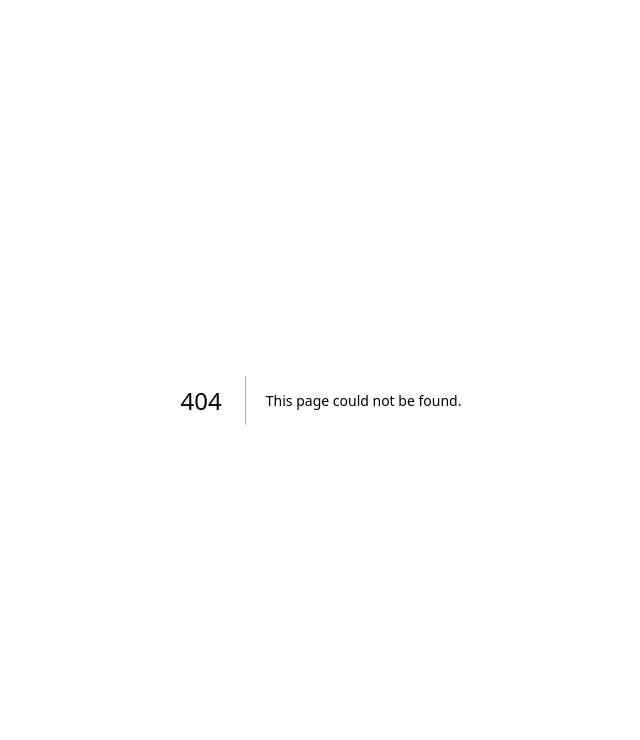
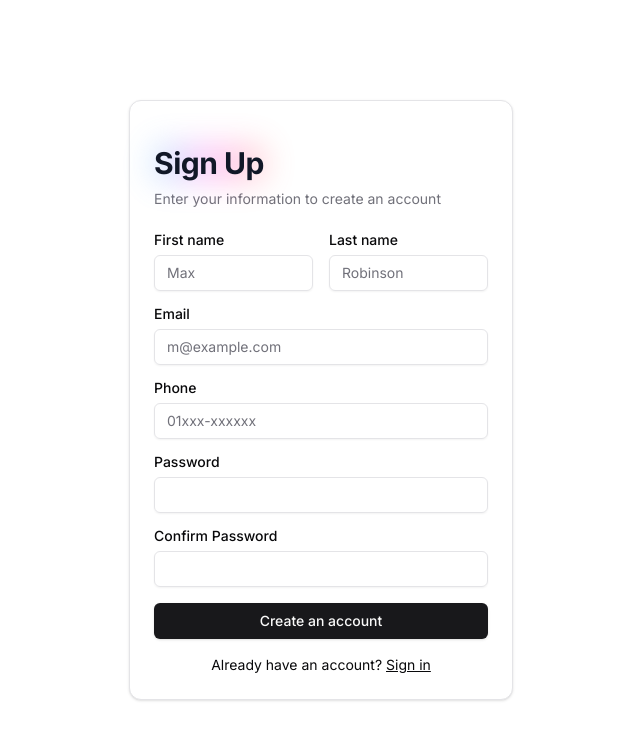
Before and after one commit to infomotin/next_app_LMS, a Next.js app: page /register/instructor in a window 1280 px wide. Before the commit this address had no page. Shown: the top 740 px of the page, without its empty margins (319-959 px from the left). Built offline with nearby package versions, Linux system fonts and the light colour scheme.

Commit message:
Front End Data capture and get it send it post method with api return respons catch next route set

```diff
--- a/app/(main)/page.js
+++ b/app/(main)/page.js
@@ -130,11 +130,11 @@ const HomePage = async() => {
                         way.”
                     </p>
                     <div className="flex items-center gap-3 flex-wrap justify-center">
-                        <Link href="" className={cn(buttonVariants({ size: "lg" }))}>
+                        <Link href="/courses" className={cn(buttonVariants({ size: "lg" }))}>
                             Explore Now
                         </Link>
                         <Link
-                            href=""
+                            href="/register/instructor"
                             className={cn(buttonVariants({ variant: "outline", size: "lg" }))}
                         >
                             Become An Instructor
--- /dev/null
+++ b/app/register/[role]/page.jsx
@@ -0,0 +1,14 @@
+import React from 'react';
+import {SignupForm} from '../_components/signup-form';
+
+const RegisterPage = ({params:{role}}) => {
+    return (
+        <div className='w-full flex-col h-screen flex items-center justify-center'>
+            <div className='container'>
+                <SignupForm role={role} />
+            </div>
+        </div>
+    );
+};
+
+export default RegisterPage;
--- a/app/register/_components/signup-form.jsx
+++ b/app/register/_components/signup-form.jsx
@@ -1,5 +1,6 @@
+
+"use client"
 import Link from "next/link";
-
 import { Button } from "@/components/ui/button";
 import {
   Card,
@@ -10,8 +11,53 @@ import {
 } from "@/components/ui/card";
 import { Input } from "@/components/ui/input";
 import { Label } from "@/components/ui/label";
+import { useRouter } from "next/navigation";
 
-export function SignupForm() {
+export function SignupForm({role}) {
+
+   const router = useRouter();
+
+   async function onSubmit(event) {
+    event.preventDefault();
+
+    try {
+      const formData = new FormData(event.target);
+      const first_name = formData.get("first-name");
+      const last_name = formData.get("last-name");
+      const email = formData.get("email");
+      const phone = formData.get("phone");
+      const password = formData.get("password");
+      const userRole = ((role==="student")||(role==="instructor"))? role:"Student";
+
+      const response = await fetch("/api/register", {
+        method: "POST",
+        headers: {
+          "Content-Type": "application/json",
+        },
+        body: JSON.stringify({
+          first_name,
+          last_name,
+          email,
+          phone,
+          password,
+          userRole
+        })
+      });
+
+      if (!response.ok) {
+        throw new Error("Failed to create user");
+      }
+      response.status === 201 && router.push("/login");
+      const data = await response.json();
+      console.log(data);
+      return data;
+
+    } catch (error) {
+      console.error("Error submitting form:", error);
+      return null;
+    }
+  };
+
   return (
     <Card className="mx-auto max-w-sm">
       <CardHeader>
@@ -27,15 +73,16 @@ export function SignupForm() {
         </CardDescription>
       </CardHeader>
       <CardContent>
+        <form onSubmit={onSubmit}>
         <div className="grid gap-4">
           <div className="grid grid-cols-2 gap-4">
             <div className="grid gap-2">
               <Label htmlFor="first-name">First name</Label>
-              <Input id="first-name" placeholder="Max" required />
+              <Input id="first-name" name="first-name" placeholder="Max" required />
             </div>
             <div className="grid gap-2">
               <Label htmlFor="last-name">Last name</Label>
-              <Input id="last-name" placeholder="Robinson" required />
+              <Input id="last-name" name="last-name" placeholder="Robinson" required />
             </div>
           </div>
           <div className="grid gap-2">
@@ -43,22 +90,34 @@ export function SignupForm() {
             <Input
               id="email"
               type="email"
+              name="email"
               placeholder="m@example.com"
               required
             />
           </div>
           <div className="grid gap-2">
+            <Label htmlFor="phone">Phone</Label>
+            <Input
+              id="phone"
+              type="phone"
+              name="phone"
+                placeholder="01xxx-xxxxxx"
+              mask="(+880) 1xxx-xxxxxx"
+            />
+          </div>
+          <div className="grid gap-2">
             <Label htmlFor="password">Password</Label>
-            <Input id="password" type="password" />
+            <Input id="password" type="password" name="password" />
           </div>
           <div className="grid gap-2">
             <Label htmlFor="confirmPassword">Confirm Password</Label>
-            <Input id="confirmPassword" type="password" />
+            <Input id="confirmPassword" type="password" name="confirmPassword" />
           </div>
           <Button type="submit" className="w-full">
             Create an account
           </Button>
         </div>
+        </form>
         <div className="mt-4 text-center text-sm">
           Already have an account?{" "}
           <Link href="/login" className="underline">
--- a/app/register/page.jsx
+++ /dev/null
@@ -1,12 +0,0 @@
-import { SignupForm } from "./_components/signup-form";
-
-const RegisterPage = () => {
-  return (
-    <div className="w-full flex-col h-screen flex items-center justify-center">
-      <div className="container">
-        <SignupForm />
-      </div>
-    </div>
-  );
-};
-export default RegisterPage;
--- a/components/main-nav.jsx
+++ b/components/main-nav.jsx
@@ -57,10 +57,10 @@ const MainNav = ({ items, children }) => {
                         </DropdownMenuTrigger>
                         <DropdownMenuContent align="end" className="w-56 space-y-2 mt-2">
                             <DropdownMenuItem className="cursor-pointer">
-                                <Link href={'/student'}>Student</Link>
+                                <Link href={'/register/student'}>Student</Link>
                             </DropdownMenuItem>
                             <DropdownMenuItem className="cursor-pointer">
-                                <Link href={'/instructor'}>Instructor</Link>
+                                <Link href={'/register/instructor'}>Instructor</Link>
                             </DropdownMenuItem>
 
                         </DropdownMenuContent>
--- a/components/mobile-nev.jsx
+++ b/components/mobile-nev.jsx
@@ -38,10 +38,10 @@ const MobileNav = ({ items, children }) => {
                         </DropdownMenuTrigger>
                         <DropdownMenuContent align="end" className="w-56 space-y-2 mt-2">
                             <DropdownMenuItem className="cursor-pointer">
-                                <Link href={'/student'}>Student</Link>
+                                <Link href={'/register/student'}>Student</Link>
                             </DropdownMenuItem>
                             <DropdownMenuItem className="cursor-pointer">
-                                <Link href={'/instructor'}>Instructor</Link>
+                                <Link href={'/register/instructor'}>Instructor</Link>
                             </DropdownMenuItem>
                             <DropdownMenuItem className="cursor-pointer">
                                 <Link href={'/logout'}>Logout</Link>
--- a/model/users-model.js
+++ b/model/users-model.js
@@ -19,6 +19,7 @@ const userSchema = new Schema({
     },
     role:{
         required: true,
+        default: "Student",
         type: String
     },
     phone:{
```
Lines whose indentation alone changed are shown as unchanged.
